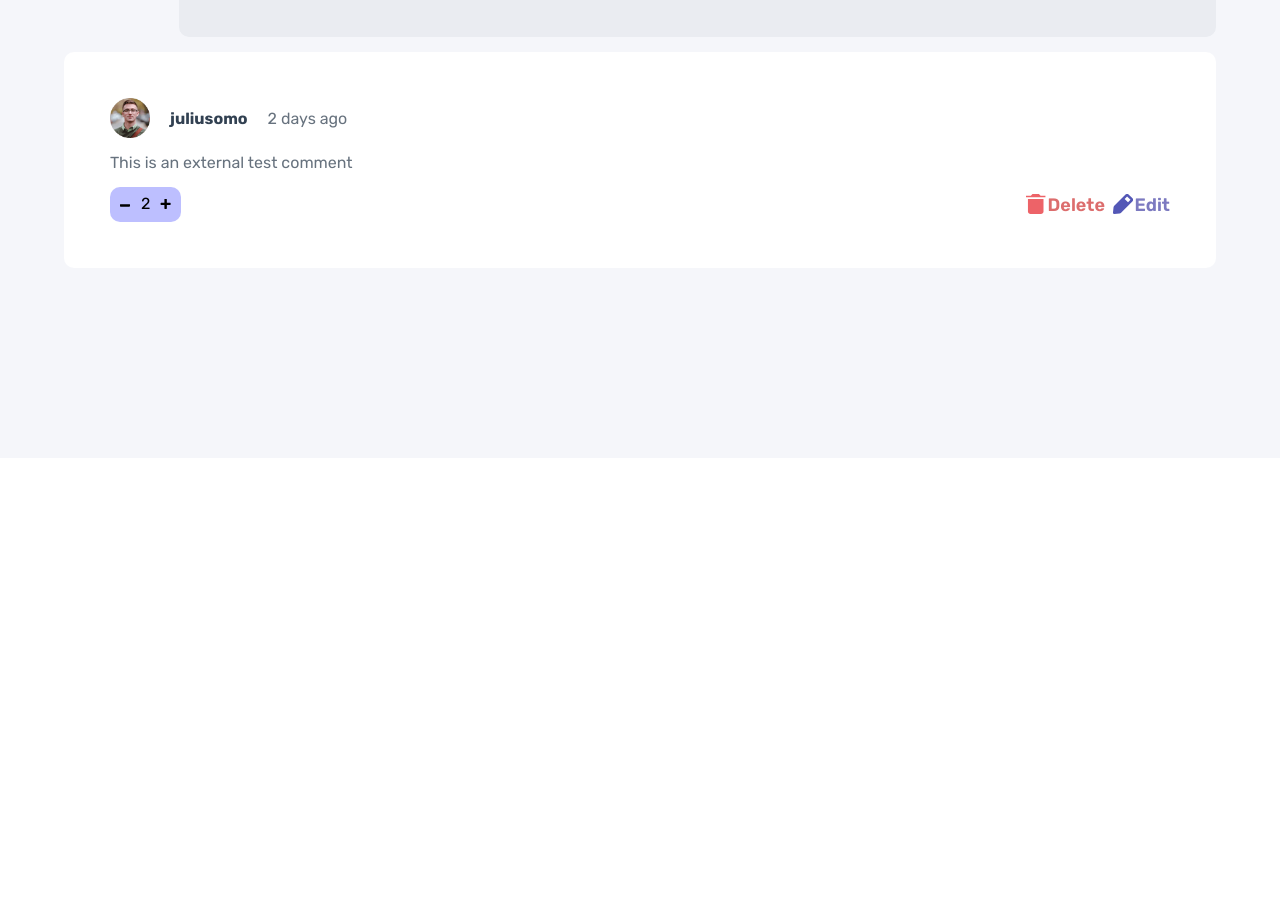
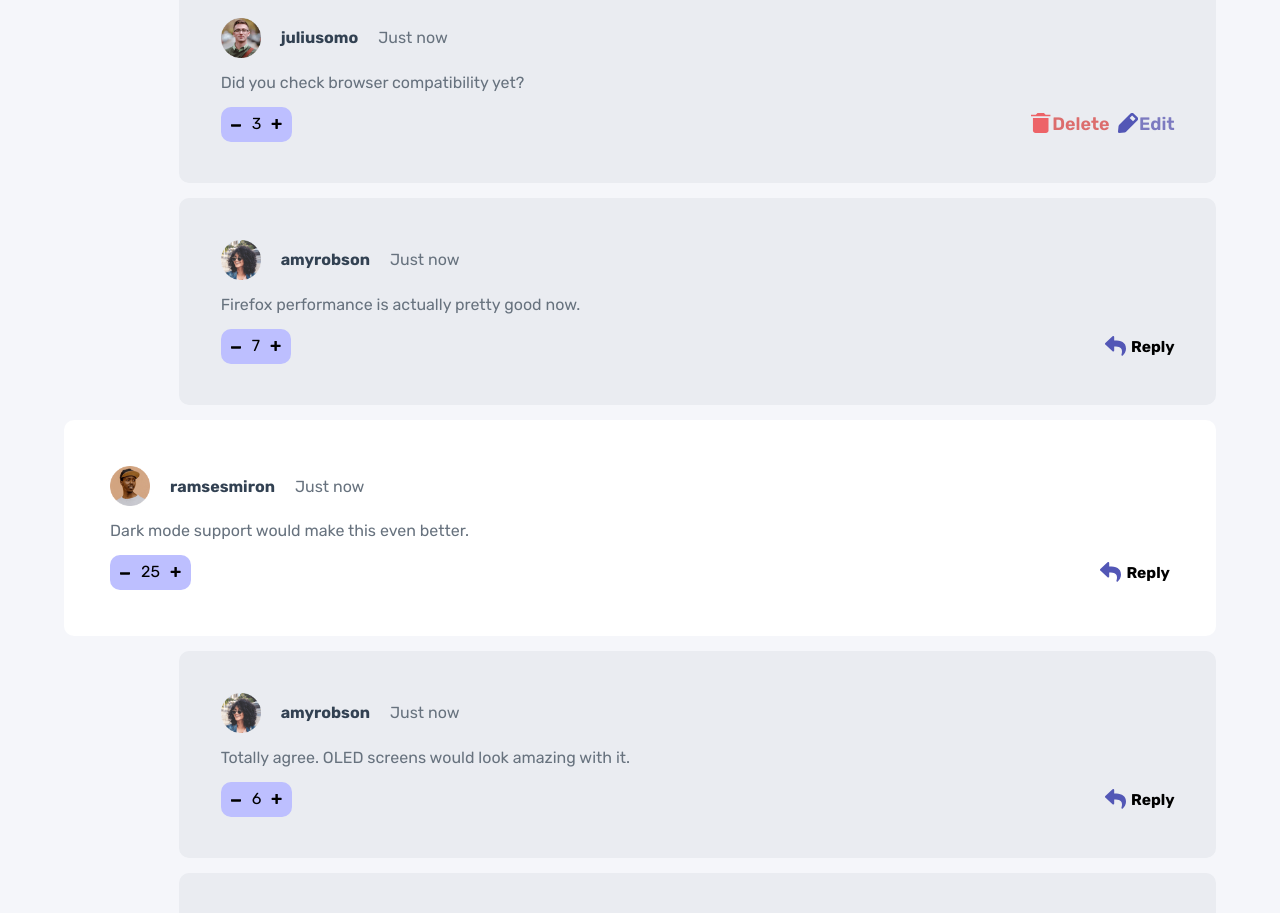
Before and after one commit to ferdous1996h/Interactive-comments-section--UsingReact-, a React (Vite) app: page / in a window 1280 px wide. Shown: the part 980-1893 px from the top of the page. Before the commit the page ends 1438 px from the top, so only its background shows below. Built offline with nearby package versions, Linux system fonts and the light colour scheme.

Commit message:
added dynamic timestamp

```diff
--- a/src/components/SendMsg.jsx
+++ b/src/components/SendMsg.jsx
@@ -1,3 +1,4 @@
+
 export default function SendMsg({ image, user, data, setData, scrollLast }) {
   function handleSendMSG(formData) {
     const msgData = formData.get('commentText').toString().trim();
@@ -5,7 +6,7 @@ export default function SendMsg({ image, user, data, setData, scrollLast }) {
     const commentDataNEW = {
       id: crypto.randomUUID(),
       content: msgData,
-      createdAt: new Date().toLocaleDateString(),
+      createdAt: new Date(),
       score: 0,
       user: {
         image: data.currentUser.image,
--- a/src/components/SingleComment.jsx
+++ b/src/components/SingleComment.jsx
@@ -5,6 +5,7 @@ import EditCommentBTN from '../utils/EditCommentBTN';
 import ReplyedMSGBox from './ReplyedMSGBox';
 import EditReply from './EditReply';
 import mutateReply from '../utils/mutateReply';
+import timeGap from '../utils/timeGap';
 import { EditContext } from '../contexts/EditContext';
 export default function SingleComment({ comment, currentUser }) {
   const { user, createdAt, content, score, id } = comment;
@@ -22,7 +23,7 @@ export default function SingleComment({ comment, currentUser }) {
       // Using crypto.randomUUID() for better and secure random ID
       id: crypto.randomUUID(),
       content: replyData,
-      createdAt: new Date().toLocaleTimeString(),
+      createdAt: new Date(),
       score: 0,
       replyingTo: user.username,
       user: {
@@ -55,7 +56,7 @@ export default function SingleComment({ comment, currentUser }) {
         <header className="comment__Header">
           <img src={user.image.png} alt={`${user.username} avatar`} />
           <h4>{user.username}</h4>
-          <p>{createdAt}</p>
+          <p>{timeGap(createdAt)}</p>
         </header>
         <article>{content}</article>
         <footer>
--- a/src/data/data.json
+++ b/src/data/data.json
@@ -9,8 +9,8 @@
   "comments": [
     {
       "id": 1,
-      "content": "Impressive! Though it seems the drag feature could be improved. But overall it looks incredible. You've nailed the design and the responsiveness at various breakpoints works really well.",
-      "createdAt": "1 month ago",
+      "content": "This layout feels much cleaner now. Great improvements overall.",
+      "createdAt": "2026-05-12T08:14:00Z",
       "score": 12,
       "user": {
         "image": {
@@ -19,13 +19,42 @@
         },
         "username": "amyrobson"
       },
-      "replies": []
+      "replies": [
+        {
+          "id": 11,
+          "content": "Especially the mobile spacing. It looks way better.",
+          "createdAt": "2026-05-12T08:19:00Z",
+          "score": 4,
+          "replyingTo": "amyrobson",
+          "user": {
+            "image": {
+              "png": "/images/avatars/image-maxblagun.png",
+              "webp": "/images/avatars/image-maxblagun.webp"
+            },
+            "username": "maxblagun"
+          }
+        },
+        {
+          "id": 12,
+          "content": "I still think the buttons could be slightly larger.",
+          "createdAt": "2026-05-12T09:42:00Z",
+          "score": 2,
+          "replyingTo": "amyrobson",
+          "user": {
+            "image": {
+              "png": "/images/avatars/image-ramsesmiron.png",
+              "webp": "/images/avatars/image-ramsesmiron.webp"
+            },
+            "username": "ramsesmiron"
+          }
+        }
+      ]
     },
     {
       "id": 2,
-      "content": "Woah, your project looks awesome! How long have you been coding for? I'm still new, but think I want to dive into React as well soon. Perhaps you can give me an insight on where I can learn React? Thanks!",
-      "createdAt": "2 weeks ago",
-      "score": 5,
+      "content": "The drag and drop interaction feels smoother now.",
+      "createdAt": "2026-05-13T11:05:00Z",
+      "score": 18,
       "user": {
         "image": {
           "png": "/images/avatars/image-maxblagun.png",
@@ -35,25 +64,82 @@
       },
       "replies": [
         {
-          "id": 3,
-          "content": "If you're still new, I'd recommend focusing on the fundamentals of HTML, CSS, and JS before considering React. It's very tempting to jump ahead but lay a solid foundation first.",
-          "createdAt": "1 week ago",
-          "score": 4,
+          "id": 21,
+          "content": "Did you check browser compatibility yet?",
+          "createdAt": "2026-05-13T11:11:00Z",
+          "score": 3,
           "replyingTo": "maxblagun",
           "user": {
             "image": {
-              "png": "/images/avatars/image-ramsesmiron.png",
-              "webp": "/images/avatars/image-ramsesmiron.webp"
+              "png": "/images/avatars/image-juliusomo.png",
+              "webp": "/images/avatars/image-juliusomo.webp"
             },
-            "username": "ramsesmiron"
+            "username": "juliusomo"
           }
         },
         {
-          "id": 4,
-          "content": "I couldn't agree more with this. Everything moves so fast and it always seems like everyone knows the newest library/framework. But the fundamentals are what stay constant.",
-          "createdAt": "2 days ago",
-          "score": 2,
+          "id": 22,
+          "content": "Firefox performance is actually pretty good now.",
+          "createdAt": "2026-05-13T13:37:00Z",
+          "score": 7,
+          "replyingTo": "juliusomo",
+          "user": {
+            "image": {
+              "png": "/images/avatars/image-amyrobson.png",
+              "webp": "/images/avatars/image-amyrobson.webp"
+            },
+            "username": "amyrobson"
+          }
+        }
+      ]
+    },
+    {
+      "id": 3,
+      "content": "Dark mode support would make this even better.",
+      "createdAt": "2026-05-14T16:14:00Z",
+      "score": 25,
+      "user": {
+        "image": {
+          "png": "/images/avatars/image-ramsesmiron.png",
+          "webp": "/images/avatars/image-ramsesmiron.webp"
+        },
+        "username": "ramsesmiron"
+      },
+      "replies": [
+        {
+          "id": 31,
+          "content": "Totally agree. OLED screens would look amazing with it.",
+          "createdAt": "2026-05-14T16:21:00Z",
+          "score": 6,
           "replyingTo": "ramsesmiron",
+          "user": {
+            "image": {
+              "png": "/images/avatars/image-amyrobson.png",
+              "webp": "/images/avatars/image-amyrobson.webp"
+            },
+            "username": "amyrobson"
+          }
+        },
+        {
+          "id": 32,
+          "content": "A theme toggle in the navbar would be perfect.",
+          "createdAt": "2026-05-14T18:46:00Z",
+          "score": 5,
+          "replyingTo": "ramsesmiron",
+          "user": {
+            "image": {
+              "png": "/images/avatars/image-maxblagun.png",
+              "webp": "/images/avatars/image-maxblagun.webp"
+            },
+            "username": "maxblagun"
+          }
+        },
+        {
+          "id": 33,
+          "content": "You could even save theme preference in localStorage.",
+          "createdAt": "2026-05-14T22:03:00Z",
+          "score": 9,
+          "replyingTo": "maxblagun",
           "user": {
             "image": {
               "png": "/images/avatars/image-juliusomo.png",
@@ -65,17 +151,90 @@
       ]
     },
     {
-      "id": 946,
-      "content": "This is an external test comment",
-      "createdAt": "2 days ago",
-      "score": 2,
+      "id": 4,
+      "content": "The reply animation feels very polished and responsive.",
+      "createdAt": "2026-05-15T07:08:00Z",
+      "score": 9,
       "user": {
         "image": {
           "png": "/images/avatars/image-juliusomo.png",
           "webp": "/images/avatars/image-juliusomo.webp"
         },
         "username": "juliusomo"
-      }
+      },
+      "replies": []
+    },
+    {
+      "id": 5,
+      "content": "Loading skeletons would improve perceived performance.",
+      "createdAt": "2026-05-15T10:31:00Z",
+      "score": 14,
+      "user": {
+        "image": {
+          "png": "/images/avatars/image-amyrobson.png",
+          "webp": "/images/avatars/image-amyrobson.webp"
+        },
+        "username": "amyrobson"
+      },
+      "replies": [
+        {
+          "id": 51,
+          "content": "Especially when fetching replies dynamically.",
+          "createdAt": "2026-05-15T10:36:00Z",
+          "score": 2,
+          "replyingTo": "amyrobson",
+          "user": {
+            "image": {
+              "png": "/images/avatars/image-ramsesmiron.png",
+              "webp": "/images/avatars/image-ramsesmiron.webp"
+            },
+            "username": "ramsesmiron"
+          }
+        }
+      ]
+    },
+    {
+      "id": 6,
+      "content": "Keyboard accessibility support would help a lot.",
+      "createdAt": "2026-05-16T05:12:00Z",
+      "score": 19,
+      "user": {
+        "image": {
+          "png": "/images/avatars/image-maxblagun.png",
+          "webp": "/images/avatars/image-maxblagun.webp"
+        },
+        "username": "maxblagun"
+      },
+      "replies": [
+        {
+          "id": 61,
+          "content": "Arrow key navigation between comments could work nicely.",
+          "createdAt": "2026-05-16T05:27:00Z",
+          "score": 5,
+          "replyingTo": "maxblagun",
+          "user": {
+            "image": {
+              "png": "/images/avatars/image-juliusomo.png",
+              "webp": "/images/avatars/image-juliusomo.webp"
+            },
+            "username": "juliusomo"
+          }
+        },
+        {
+          "id": 62,
+          "content": "Also focus states should be more visible.",
+          "createdAt": "2026-05-16T08:54:00Z",
+          "score": 8,
+          "replyingTo": "maxblagun",
+          "user": {
+            "image": {
+              "png": "/images/avatars/image-amyrobson.png",
+              "webp": "/images/avatars/image-amyrobson.webp"
+            },
+            "username": "amyrobson"
+          }
+        }
+      ]
     }
   ]
 }
--- /dev/null
+++ b/src/utils/timeGap.js
@@ -0,0 +1,12 @@
+function timeGap(oldTime) {
+  const oldTimeCalc = new Date(oldTime);
+  const newTime = new Date();
+  const mins = Math.floor((newTime - oldTimeCalc) / 60000);
+  const hours = Math.floor((newTime - oldTimeCalc) / (60000 * 60));
+  const days = Math.floor((newTime - oldTimeCalc) / (60000 * 60 * 24));
+  if (mins < 1) return `Just now`;
+  if (mins < 60) return `${mins} minutes ago`;
+  if (hours < 24) return `${hours} hours ago`;
+  return `${days} days ago`;
+}
+export default timeGap;
```
Also changed, not shown: src/test.js (deleted, +0 -103 lines).
